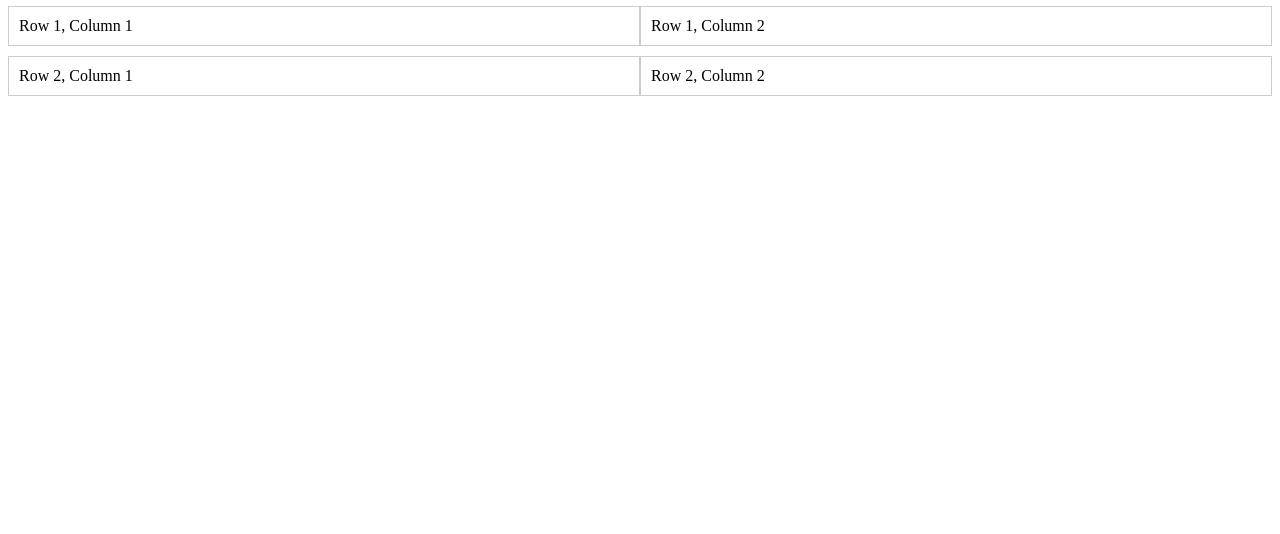
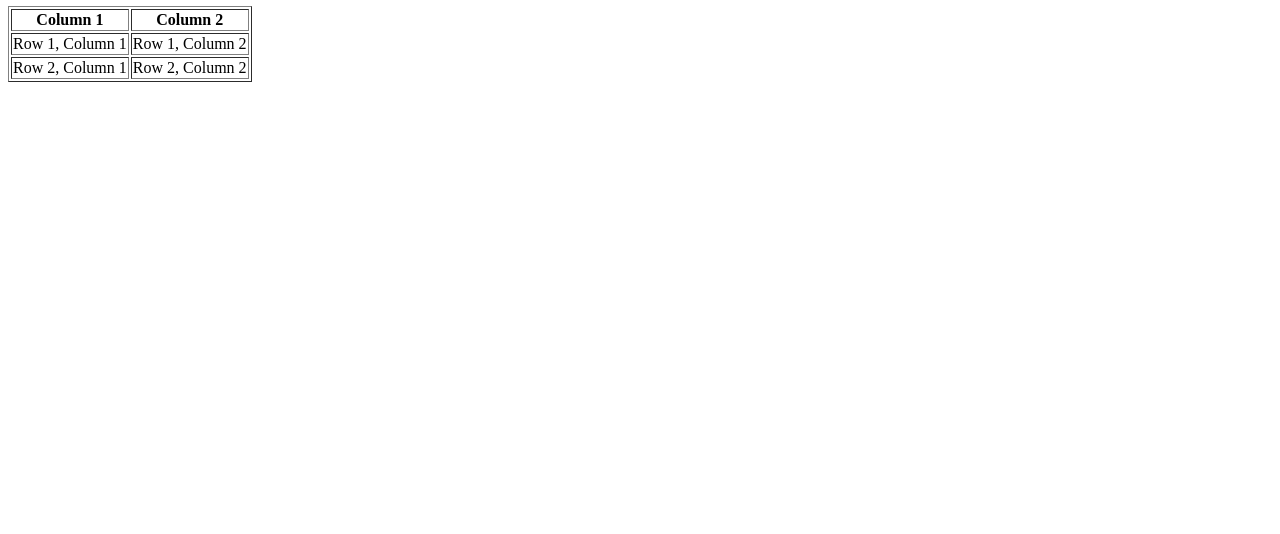
Before and after one commit to bida24-137/SpeedStarMotors, a plain HTML site: page index.html in a window 1280 px wide. Shown: the part 266-800 px from the top of the page. Drawn offline with Linux system fonts and the light colour scheme.

Commit message:
Update index.html

```diff
--- a/index.html
+++ b/index.html
@@ -9,37 +9,39 @@
 <h4>Email-SpeedStarMotors@contact.com</h4>
 <p>We offer a plethora of automobiles. In store we have German cars such as the exquisite Mercedes-AMG G-Class G63, a Volkswagen Polo Hatch 1.0TSI, and a BMW £Series 330i</>
 
+
 <!DOCTYPE html>
 <html lang="en">
 <head>
     <meta charset="UTF-8">
     <meta name="viewport" content="width=device-width, initial-scale=1.0">
-    <title>Two Rows Example</title>
-    <style>
-        .row {
-            display: flex;
-            margin-bottom: 10px;
-        }
-        .column {
-            flex: 1;
-            padding: 10px;
-            border: 1px solid #ccc;
-        }
-    </style>
+    <title>Two Rows Under One Table Heading</title>
 </head>
 <body>
 
-<h1>Heading</h1>
+<h1>Table Heading</h1>
 
-<div class="row">
-    <div class="column">Row 1, Column 1</div>
-    <div class="column">Row 1, Column 2</div>
-</div>
+<table border="1">
+    <!-- Table Header -->
+    <thead>
+        <tr>
+            <th>Column 1</th>
+            <th>Column 2</th>
+        </tr>
+    </thead>
 
-<div class="row">
-    <div class="column">Row 2, Column 1</div>
-    <div class="column">Row 2, Column 2</div>
-</div>
+    <!-- Table Body (Two Rows) -->
+    <tbody>
+        <tr>
+            <td>Row 1, Column 1</td>
+            <td>Row 1, Column 2</td>
+        </tr>
+        <tr>
+            <td>Row 2, Column 1</td>
+            <td>Row 2, Column 2</td>
+        </tr>
+    </tbody>
+</table>
 
 </body>
 </html>
```
